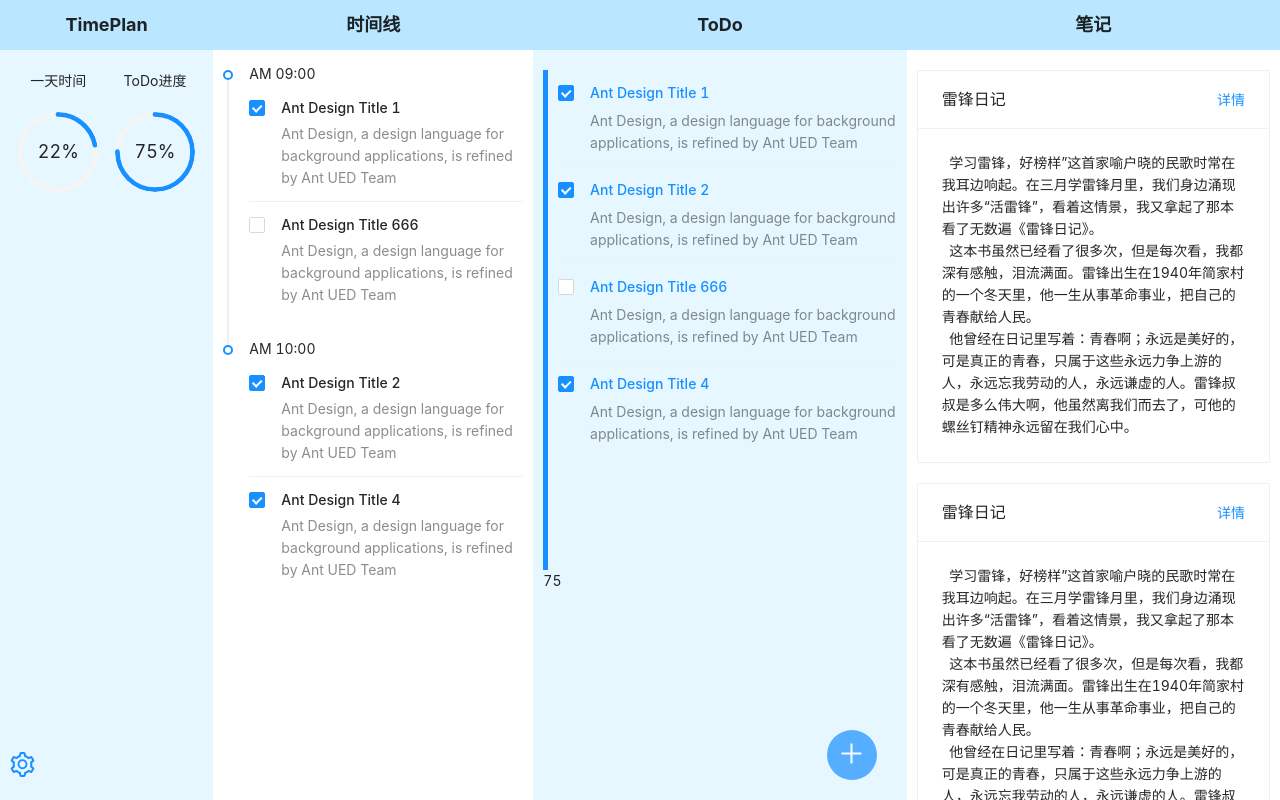
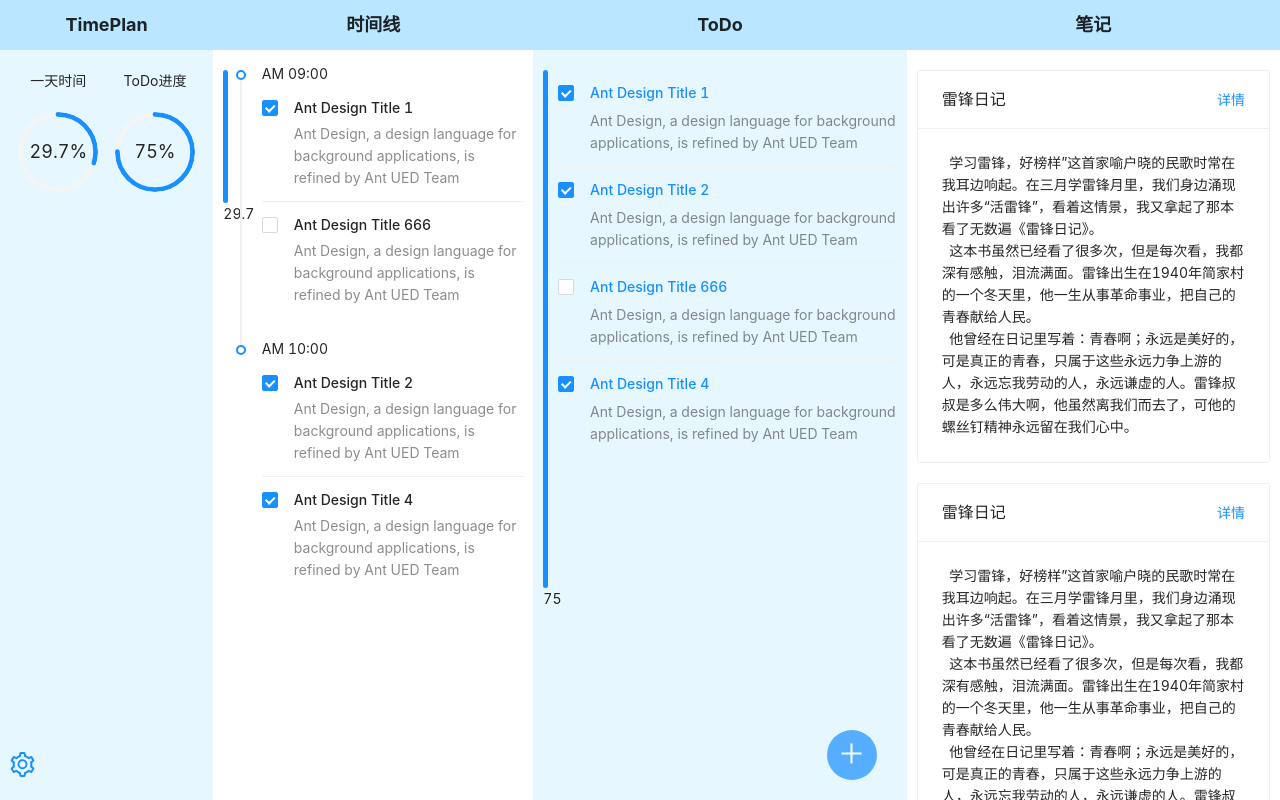
Before and after one commit to ZhengHaoF/time-plan, a Vue app: page /#/userView in a window 1280 px wide. Built offline with nearby package versions, Linux system fonts and the light colour scheme; the HTML template or start-up script is replaced by a standard one.

Commit message:
完成时间线模块时间线功能，调整其他代码

```diff
--- a/src/components/userView/timeLine.vue
+++ b/src/components/userView/timeLine.vue
@@ -1,17 +1,19 @@
 <template>
 
   <a-row>
-    <a-col :span="24">
+    <a-col :span="1">
+      <div class="time-line" :style="'height: calc(' + runTime + '% - 30px);background-color:' + (runTime === 100?'#52c41a':'#1890ff')"> </div>
+      <span>{{runTime}}</span>
+    </a-col>
+    <a-col :span="23">
       <a-timeline>
         <a-timeline-item v-for="(item,index) in data ">
-          {{item.time}}
+          {{ item.time }}
           <br>
           <a-list item-layout="horizontal" :data-source="item.todo">
             <template #renderItem="{ item }">
               <a-list-item>
-                <a-list-item-meta
-                    description="Ant Design, a design language for background applications, is refined by Ant UED Team"
-                >
+                <a-list-item-meta :description="item.text">
                   <template #title>
                     <a :href="item.href">{{ item.title }}</a>
                   </template>
@@ -28,18 +30,18 @@
   </a-row>
 
 
-
 </template>
 
 <script setup>
 
-import {computed, onMounted, reactive, ref, watch} from "vue";
-import { useStore } from '../../store/index.js';
+import {onMounted, ref, watch} from "vue";
+import {useStore} from '../../store/index.js';
 import {storeToRefs} from 'pinia'
+import {formatDate} from "../../tool/tool.js";
 
 const store = useStore()
-const {todoData,timeLineData} = storeToRefs(store);
-
+const {todoData, timeLineData,userTimeInfo} = storeToRefs(store);
+const runTime = ref(0);
 let data = ref([
   // {
   //   time:"AM 09:00",
@@ -60,17 +62,17 @@
   // },
 ]);
 
-const getDataTree = function (){
+const getDataTree = function () {
   //生成目录树
   data.value = [];
-  timeLineData.value.forEach((timeLineItem,index)=>{
+  timeLineData.value.forEach((timeLineItem, index) => {
     data.value.push({
-      time:timeLineItem.time,
-      todo:[],
+      time: timeLineItem.time,
+      todo: [],
     })
-    timeLineItem.todo.forEach((timeInfoTodoItem,index1)=>{
-      todoData.value.forEach((todoInfo,index2)=>{
-        if (todoInfo.did === timeInfoTodoItem){
+    timeLineItem.todo.forEach((timeInfoTodoItem, index1) => {
+      todoData.value.forEach((todoInfo, index2) => {
+        if (todoInfo.did === timeInfoTodoItem) {
           data.value[index]['todo'].push(todoInfo)
         }
       })
@@ -78,7 +80,17 @@
   })
 }
 
-onMounted(()=>{
+//计算剩余时间，设定的每日开始时间，减去每日结束时间，就是今天总时长
+const getRunTime = function (){
+  return Math.floor((new Date().getTime() - new Date(formatDate(new Date())).getTime()) / (new Date(userTimeInfo.value.time[1].$d) - new Date(userTimeInfo.value.time[0].$d)) * 100 *10) / 10
+}
+
+
+onMounted(() => {
+  runTime.value = getRunTime();
+  let timer = setInterval(function () {
+    runTime.value = getRunTime();
+  }, 5000)
   getDataTree();
 })
 
@@ -87,9 +99,13 @@
 })
 
 
-
 </script>
 
 <style scoped>
-
+.time-line{
+  border-radius: 5px  ;
+  background-color: #1890ff;
+  width: 5px;
+  transition: all 0.5s;
+}
 </style>
--- a/src/components/userView/todo.vue
+++ b/src/components/userView/todo.vue
@@ -1,7 +1,7 @@
 <template>
     <a-row style="height: 100%">
       <a-col :span="1">
-        <div class="time-line" :style="'height: calc(' + todoPlan + 'vh - 100px)'"> </div>
+        <div class="time-line" :style="'height: calc(' + todoPlan + '% - 30px);background-color:' + (todoPlan === 100?'#52c41a':'#1890ff')"> </div>
         <span>{{todoPlan}}</span>
       </a-col>
       <a-col :span="23">
@@ -130,6 +130,7 @@
 
 <style scoped>
 .time-line{
+  border-radius: 5px  ;
   background-color: #1890ff;
   width: 5px;
   transition: all 0.5s;
@@ -176,7 +177,6 @@
 .fade-out{
   transition: all 1s;
   opacity: 0;
-
 }
 .fade-in{
 
--- a/src/store/index.js
+++ b/src/store/index.js
@@ -7,7 +7,7 @@
     state() {
         return {
             userTimeInfo: {
-                time:[ dayjs("2022-09-01T01:00:00.394Z"), dayjs("2022-09-01T12:30:00.570Z") ],
+                time:[ dayjs("2022-09-01 09:00"), dayjs("2022-09-01 17:30") ],
                 //跨度
                 step: 10
             },
```
